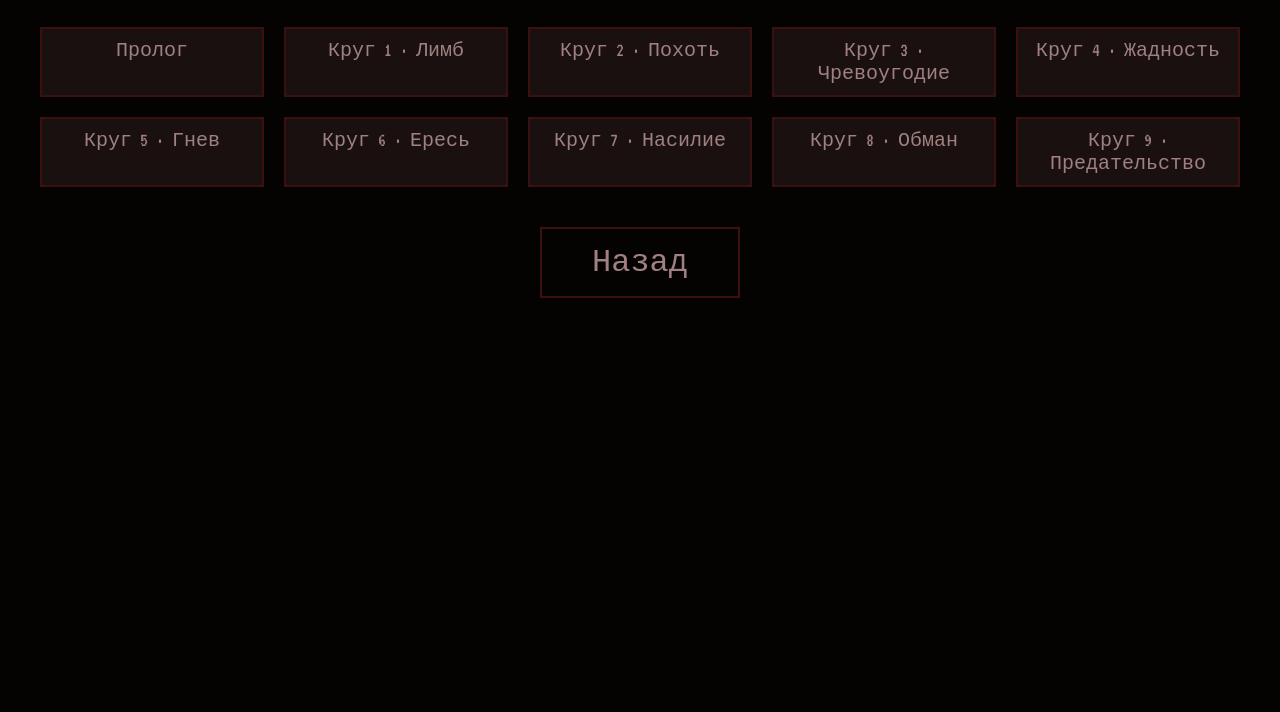
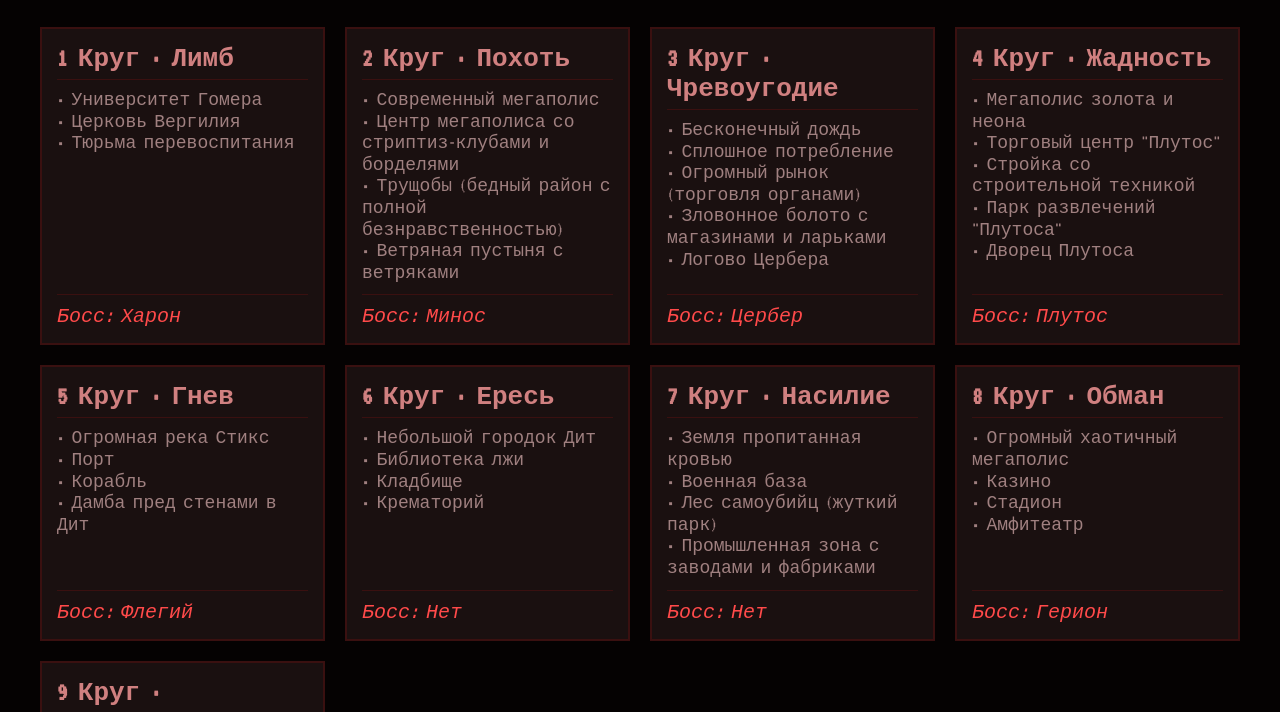
Before and after one commit to Unbody-lab/Who-are-you, a plain HTML site: page index.html in a window 1280 px wide. Both pictures are taken after a click on the button "Выбор глав". Shown: the part 88-800 px from the top of the page. Drawn offline with Linux system fonts and the light colour scheme.

Commit message:
Update index.html

```diff
--- a/index.html
+++ b/index.html
@@ -43,28 +43,37 @@
     position: fixed; inset: 0; z-index: 350;
     background: #050202; display: none; flex-direction: column;
     align-items: center; padding: 40px;
+    overflow-y: auto; /* Прокрутка для длинного списка */
   }
   #chapterSelect h2 {
     font-size: 40px; color: #a08080; margin-bottom: 30px;
+    flex-shrink: 0;
   }
   .chapters-grid {
-    display: grid; grid-template-columns: repeat(5, 1fr); gap: 20px;
-    width: 100%; max-width: 1200px; margin-bottom: 30px;
+    display: grid; grid-template-columns: repeat(auto-fill, minmax(280px, 1fr));
+    gap: 20px;
+    width: 100%; max-width: 1400px; margin-bottom: 30px;
   }
   .chapter-card {
     background: #1a1010; border: 2px solid #3a1010;
-    display: flex; flex-direction: column; align-items: center;
+    display: flex; flex-direction: column;
     cursor: pointer; transition: all 0.2s;
+    padding: 15px;
   }
   .chapter-card:hover {
-    border-color: #8a3030; box-shadow: 0 0 15px rgba(138,48,48,0.5); transform: scale(1.05);
+    border-color: #8a3030; box-shadow: 0 0 15px rgba(138,48,48,0.5); transform: scale(1.02);
   }
-  .chapter-card img {
-    width: 100%; height: 120px; object-fit: cover;
-    border-bottom: 2px solid #3a1010; background: #111;
+  .chapter-card h3 {
+    color: #d08080; font-size: 26px; margin-bottom: 10px;
+    border-bottom: 1px solid #3a1010; padding-bottom: 5px;
   }
-  .chapter-card span {
-    padding: 10px; font-size: 20px; color: #a08080; text-align: center;
+  .chapter-locations {
+    font-size: 18px; color: #a08080; line-height: 1.2;
+    margin-bottom: 10px; flex-grow: 1;
+  }
+  .chapter-boss {
+    font-size: 20px; color: #ff4a4a; font-style: italic;
+    margin-top: auto; border-top: 1px solid #3a1010; padding-top: 10px;
   }
 
   /* ===== НАСТРОЙКИ ===== */
@@ -157,9 +166,9 @@ image-rendering: pixelated; image-rendering: crisp-edges;
 <!-- ================= ГЛАВНОЕ МЕНЮ ================= -->
 <div id="mainMenu">
   <h1>КТО ТЫ</h1>
-  <button class="menu-btn" onclick="startGame()">Играть</button>
-  <button class="menu-btn" onclick="showChapters()">Выбор глав</button>
-  <button class="menu-btn" onclick="showSettings()">Настройки</button>
+  <button class="menu-btn" id="btnPlay">Играть</button>
+  <button class="menu-btn" id="btnChapters">Выбор глав</button>
+  <button class="menu-btn" id="btnSettings">Настройки</button>
 </div>
 
 <!-- ================= ВЫБОР ГЛАВ ================= -->
@@ -168,7 +177,7 @@ image-rendering: pixelated; image-rendering: crisp-edges;
   <div class="chapters-grid" id="chaptersGrid">
     <!-- Карточки генерируются в JS -->
   </div>
-  <button class="menu-btn" style="width:200px;" onclick="hideChapters()">Назад</button>
+  <button class="menu-btn" style="width:200px; margin-bottom: 30px;" id="btnBackFromChapters">Назад</button>
 </div>
 
 <!-- ================= НАСТРОЙКИ ================= -->
@@ -178,7 +187,7 @@ image-rendering: pixelated; image-rendering: crisp-edges;
     <span>Яркость:</span>
     <input type="range" id="brightnessSlider" min="0.3" max="1.5" step="0.1" value="1">
   </div>
-  <button class="menu-btn" style="width:200px; margin-top:30px;" onclick="hideSettings()">Назад</button>
+  <button class="menu-btn" style="width:200px; margin-top:30px;" id="btnBackFromSettings">Назад</button>
 </div>
 
 <!-- ================= КАТСЦЕНА ================= -->
@@ -234,6 +243,12 @@ document.documentElement.style.setProperty('--brightness', e.target.value);
 });
 
 /* ============ НАВИГАЦИЯ МЕНЮ ============ */
+document.getElementById('btnPlay').addEventListener('click', startGame);
+document.getElementById('btnChapters').addEventListener('click', showChapters);
+document.getElementById('btnSettings').addEventListener('click', showSettings);
+document.getElementById('btnBackFromChapters').addEventListener('click', hideChapters);
+document.getElementById('btnBackFromSettings').addEventListener('click', hideSettings);
+
 function startGame() {
   document.getElementById('mainMenu').style.display = 'none';
   document.getElementById('cutscene').style.display = 'flex';
@@ -260,31 +275,72 @@ function hideSettings() {
   document.getElementById('mainMenu').style.display = 'flex';
 }
 
-// Генерация карточек глав
-const chaptersList = [
-  { id: 'prologue', title: 'Пролог', img: 'chapter_prologue.png' },
-  { id: '1', title: 'Круг 1 · Лимб', img: 'chapter_1.png' },
-  { id: '2', title: 'Круг 2 · Похоть', img: 'chapter_2.png' },
-  { id: '3', title: 'Круг 3 · Чревоугодие', img: 'chapter_3.png' },
-  { id: '4', title: 'Круг 4 · Жадность', img: 'chapter_4.png' },
-  { id: '5', title: 'Круг 5 · Гнев', img: 'chapter_5.png' },
-  { id: '6', title: 'Круг 6 · Ересь', img: 'chapter_6.png' },
-  { id: '7', title: 'Круг 7 · Насилие', img: 'chapter_7.png' },
-  { id: '8', title: 'Круг 8 · Обман', img: 'chapter_8.png' },
-  { id: '9', title: 'Круг 9 · Предательство', img: 'chapter_9.png' }
+/* ============ СПИСОК ГЛАВ ============ */
+const chaptersData = [
+  {
+    title: '1 Круг · Лимб',
+    locs: ['Университет Гомера', 'Церковь Вергилия', 'Тюрьма перевоспитания'],
+    boss: 'Харон'
+  },
+  {
+    title: '2 Круг · Похоть',
+    locs: ['Современный мегаполис', 'Центр мегаполиса со стриптиз-клубами и борделями', 'Трущобы (бедный район с полной безнравственностью)', 'Ветряная пустыня с ветряками'],
+    boss: 'Минос'
+  },
+  {
+    title: '3 Круг · Чревоугодие',
+    locs: ['Бесконечный дождь', 'Сплошное потребление', 'Огромный рынок (торговля органами)', 'Зловонное болото с магазинами и ларьками', 'Логово Цербера'],
+    boss: 'Цербер'
+  },
+  {
+    title: '4 Круг · Жадность',
+    locs: ['Мегаполис золота и неона', 'Торговый центр "Плутос"', 'Стройка со строительной техникой', 'Парк развлечений "Плутоса"', 'Дворец Плутоса'],
+    boss: 'Плутос'
+  },
+  {
+    title: '5 Круг · Гнев',
+    locs: ['Огромная река Стикс', 'Порт', 'Корабль', 'Дамба пред стенами в Дит'],
+    boss: 'Флегий'
+  },
+  {
+    title: '6 Круг · Ересь',
+    locs: ['Небольшой городок Дит', 'Библиотека лжи', 'Кладбище', 'Крематорий'],
+    boss: 'Нет'
+  },
+  {
+    title: '7 Круг · Насилие',
+    locs: ['Земля пропитанная кровью', 'Военная база', 'Лес самоубийц (жуткий парк)', 'Промышленная зона с заводами и фабриками'],
+    boss: 'Нет'
+  },
+  {
+    title: '8 Круг · Обман',
+    locs: ['Огромный хаотичный мегаполис', 'Казино', 'Стадион', 'Амфитеатр'],
+    boss: 'Герион'
+  },
+  {
+    title: '9 Круг · Предательство',
+    locs: ['Огромное замороженное озеро Коцит', 'Шахта Каины', 'Городок для укрытия предателей (Антенора)', 'Огромный стол в Толомее', 'Огромный алтарь Люцифера в Джудекке'],
+    boss: 'Люцифер'
+  }
 ];
 
 function renderChapters() {
   const grid = document.getElementById('chaptersGrid');
   grid.innerHTML = '';
-  chaptersList.forEach(ch => {
+
+  chaptersData.forEach(ch => {
     const card = document.createElement('div');
     card.className = 'chapter-card';
-    // Если картинка не загрузится, браузер покажет alt или пустоту, можно добавить onerror
+
+    // Формируем список локаций
+    const locsHtml = ch.locs.map(loc => `• ${loc}`).join('<br>');
+
     card.innerHTML = `
-      <img src="${ch.img}" alt="${ch.title}" onerror="this.style.display='none'">
-      <span>${ch.title}</span>
+      <h3>${ch.title}</h3>
+      <div class="chapter-locations">${locsHtml}</div>
+      <div class="chapter-boss">Босс: ${ch.boss}</div>
     `;
+
     card.onclick = () => {
       alert(`В разработке: ${ch.title}`);
       // Здесь будет логика перехода на нужную главу
@@ -468,9 +524,9 @@ if (imagesLoaded && imgHero.complete && !heroSprite) heroSprite = processImage(i
   if (direction < 0) ctx.scale(-1, 1);
 
   if (heroSprite) {
-    // Размер спрайта героя (уменьшен, чтобы соответствовал деревьям)
-    const w = 90;
-    const h = 110;
+    // УВЕЛИЧЕННЫЙ СПРАЙТ ГЕРОЯ
+    const w = 120;
+    const h = 140;
     ctx.drawImage(heroSprite, -w / 2, -h, w, h);
   } else {
     ctx.fillStyle = '#3a2a2a'; ctx.beginPath(); ctx.arc(0, -20, 20, 0, Math.PI*2); ctx.fill();
@@ -485,8 +541,9 @@ function drawCharon(x, y) {
   ctx.translate(x, y);
 
   if (charonSprite) {
-    const w = 100;
-    const h = 120;
+    // УВЕЛИЧЕННЫЙ СПРАЙТ ХАРОНА
+    const w = 130;
+    const h = 150;
     ctx.shadowColor = 'rgba(180, 180, 180, 0.35)';
     ctx.shadowBlur = 18;
     ctx.drawImage(charonSprite, -w / 2, -h, w, h);
@@ -496,10 +553,9 @@ function drawCharon(x, y) {
   ctx.restore();
 }
 
-/* ============ ДЕРЕВЬЯ (АССЕТЫ) ============ */
+/* ============ ДЕРЕВЬЯ ============ */
 function drawTreeAsset(tx, ty, scale = 1, seed = 0) {
   if (imgTree.complete && imgTree.naturalWidth > 0) {
-    // Уменьшенный масштаб, чтобы деревья не были гигантскими
     const w = imgTree.width * scale;
     const h = imgTree.height * scale;
 
@@ -537,15 +593,19 @@ function drawWorld() {
   ctx.translate(-Math.floor(cameraX), -Math.floor(cameraY));
 
   if (currentZone === 'outside') {
-    /* Деревья: настроены масштаб и позиции, чтобы не налезали */
+    /*
+       Деревья:
+       Задний ряд (самый дальний) уменьшен до 0.3
+       Средний ряд — 0.5
+       Ближний ряд — 0.7
+    */
     const treeRows = [
-      { y: 880, count: 30, scale: 0.4, seed: 0 }, // Дальний план (мелкие)
-      { y: 780, count: 20, scale: 0.6, seed: 1 }, // Средний план
-      { y: 680, count: 12, scale: 0.8, seed: 2 }, // Ближний план (крупные)
+      { y: 880, count: 35, scale: 0.3, seed: 0 }, // Дальний план
+      { y: 780, count: 20, scale: 0.5, seed: 1 }, // Средний план
+      { y: 680, count: 12, scale: 0.7, seed: 2 }, // Ближний план
     ];
     treeRows.forEach(row => {
       for (let i = 0; i < row.count; i++) {
-        // Равномерное распределение с небольшим смещением
         const tx = (i * (WORLD.outside.width / row.count)) + Math.sin(i) * 50;
         drawTreeAsset(tx, row.y, row.scale, row.seed + i);
       }
@@ -704,6 +764,7 @@ function tick(now) {
 
   cameraX = Math.max(0, Math.min(zone.width - gameCanvas.width, cameraX));
   cameraY = Math.max(0, Math.min(zone.height - gameCanvas.height + 200, cameraY));
+
   if (state.hero) { state.hero.x = heroX; state.hero.y = heroY; }
 
   drawWorld();
@@ -791,6 +852,7 @@ const gameObjects = {
         state.flags.barrierOpen = true; save();
         return;
       }
+
       if (state.flags.horaceTalked) { say("— Пропуск нужен. Ищи в самом низу тропинки.", "Гораций"); return; }
       state.flags.horaceTalked = true; save();
       say("«Ещё один. Пропуск есть?» Ты мотаешь головой. «Я свой потерял. Обронил где-то внизу, на тропинке. Найдёшь — подниму шлагбаум».", "Гораций");
@@ -843,6 +905,7 @@ function renderInventory() {
     inv.appendChild(el);
   });
 }
+
 </script>
 
 </body>
```
Lines whose indentation alone changed are shown as unchanged.
